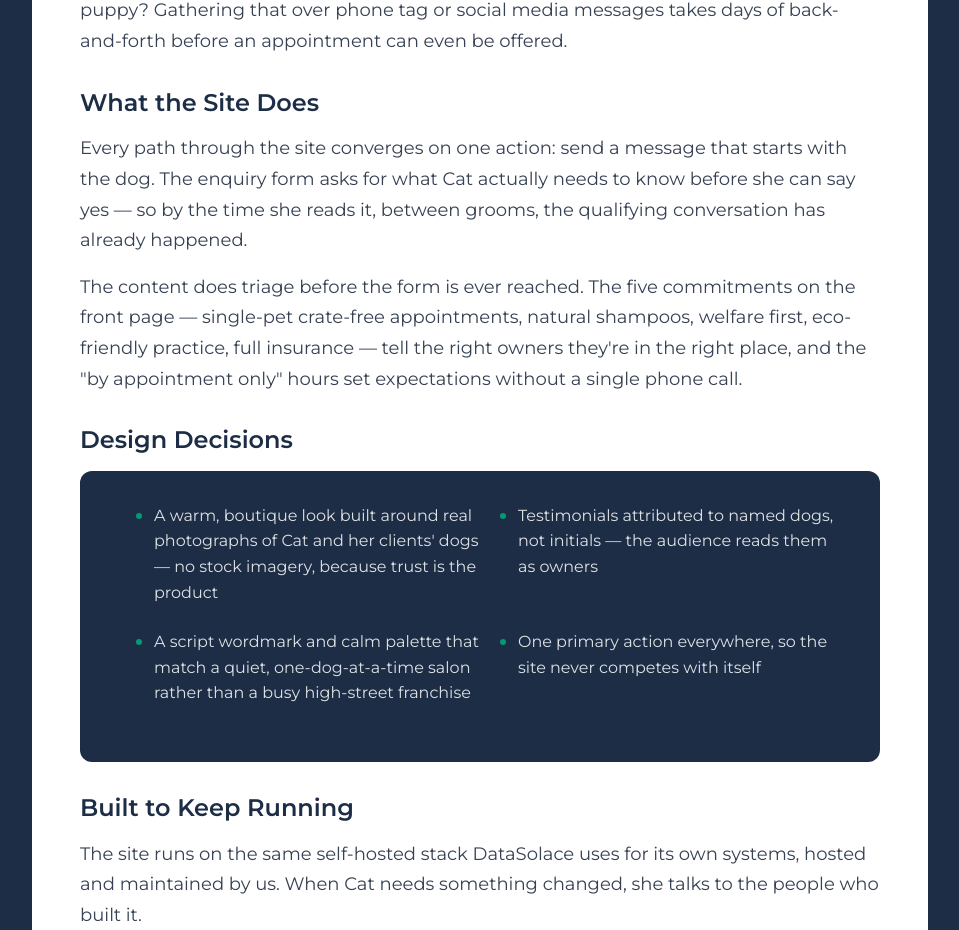
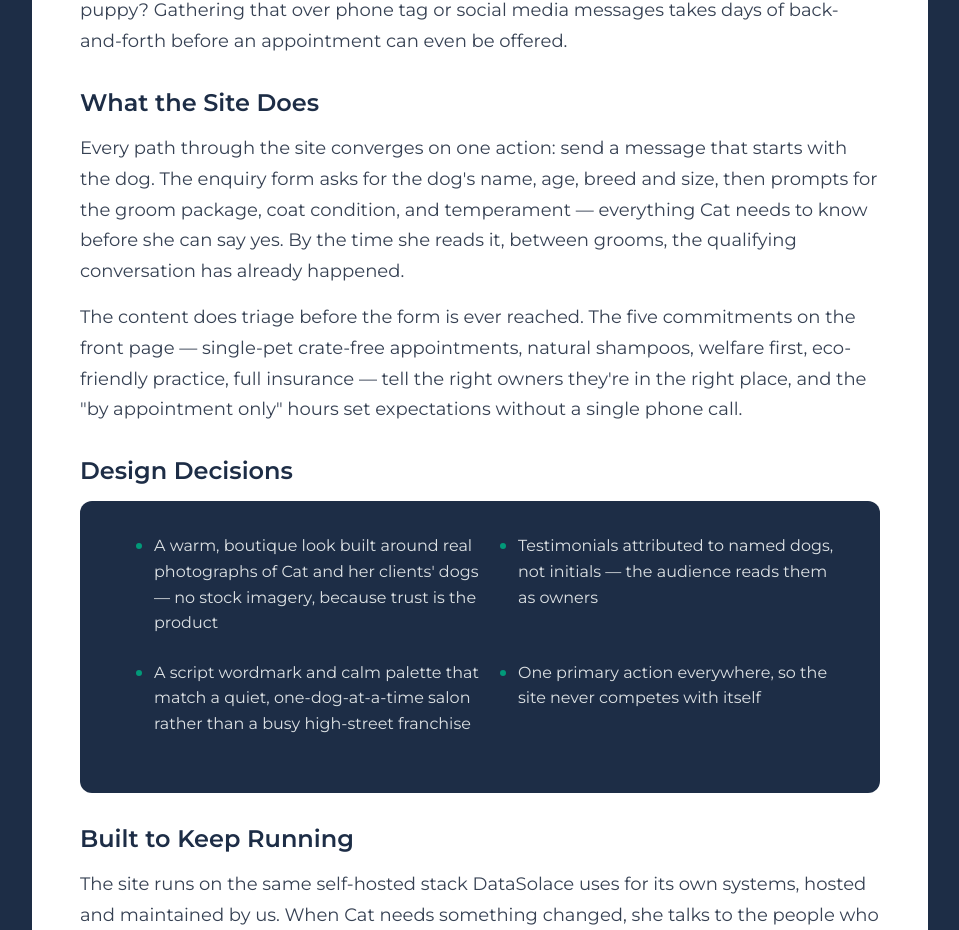
Before and after one commit to DataSolace/datasolace.com, a Next.js app: page /portfolio/barkbuddiez-dog-grooming in a window 1280 px wide. Shown: the part 1698-2628 px from the top of the page, without its empty margins (160-1119 px from the left). Built offline with nearby package versions, Linux system fonts and the light colour scheme.

Commit message:
fix: cite verified BarkBuddiez enquiry form fields in case study

```diff
--- a/src/app/portfolio/[slug]/page.tsx
+++ b/src/app/portfolio/[slug]/page.tsx
@@ -24,7 +24,7 @@ For a solo groomer, every enquiry is an interruption or a missed call. And a gro
 
 ## What the Site Does
 
-Every path through the site converges on one action: send a message that starts with the dog. The enquiry form asks for what Cat actually needs to know before she can say yes — so by the time she reads it, between grooms, the qualifying conversation has already happened.
+Every path through the site converges on one action: send a message that starts with the dog. The enquiry form asks for the dog's name, age, breed and size, then prompts for the groom package, coat condition, and temperament — everything Cat needs to know before she can say yes. By the time she reads it, between grooms, the qualifying conversation has already happened.
 
 The content does triage before the form is ever reached. The five commitments on the front page — single-pet crate-free appointments, natural shampoos, welfare first, eco-friendly practice, full insurance — tell the right owners they're in the right place, and the "by appointment only" hours set expectations without a single phone call.
 
```
